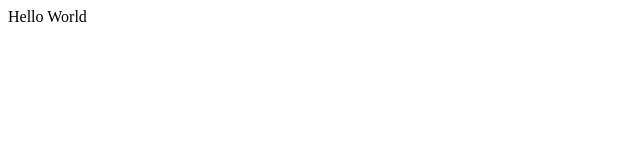
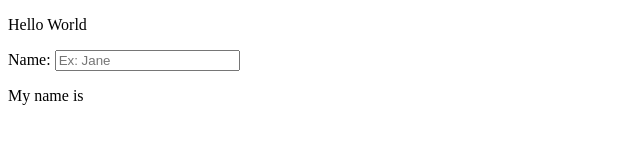
Before and after one commit to jamesusa19/Angular-Tutorial, a plain HTML site: page index.html in a window 1280 px wide. Shown: the whole page, without its empty margins (0-640 px from the left). Drawn offline with nearby package versions, Linux system fonts and the light colour scheme.

Commit message:
used ng-model

```diff
--- a/index.html
+++ b/index.html
@@ -7,7 +7,9 @@
 	</head>
 	<body>
 		<div ng-controller="index">
-			{{message}}
+			<p>{{message}}</p>
+			<p>Name: <input placeholder="Ex: Jane" type='text' ng-model='name' /></p>
+			<p>My name is {{name}}</p>
 		</div>
 		<script src="root.js"></script>
 	</body>
```
